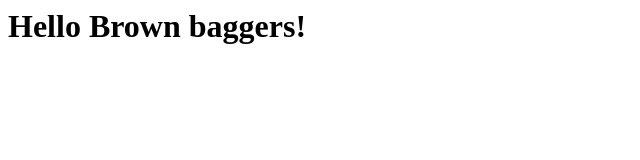
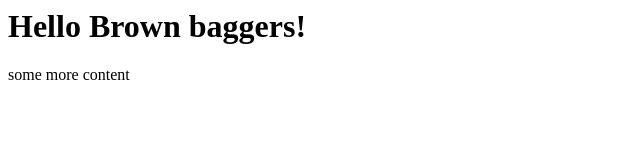
Before and after one commit to ibmrcruicks/lgb-brownbag-static, a plain HTML site: page index.html in a window 1280 px wide. Shown: the whole page, without its empty margins (0-640 px from the left). Drawn offline with Linux system fonts and the light colour scheme.

Commit message:
Update index.html

```diff
--- a/index.html
+++ b/index.html
@@ -2,5 +2,7 @@
 
 <body>
 <h1>Hello Brown baggers!</h1>
+
+  some more content
 </body>
 </html>
```
